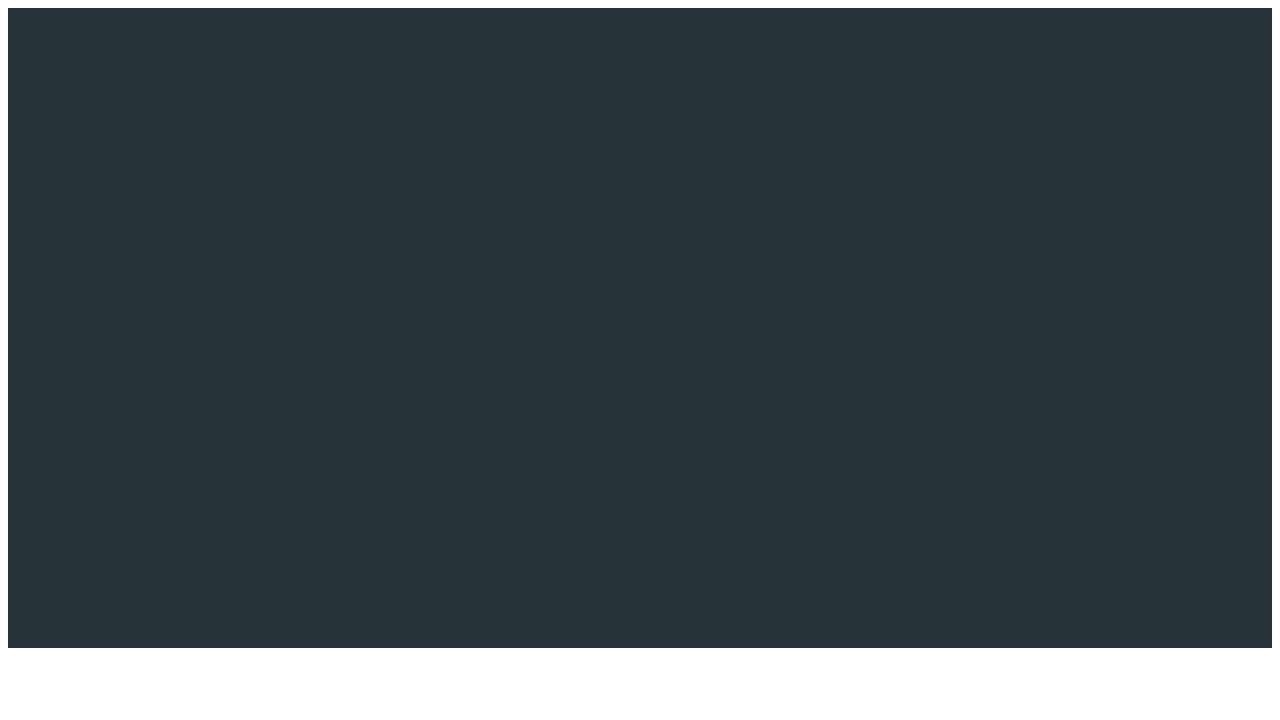
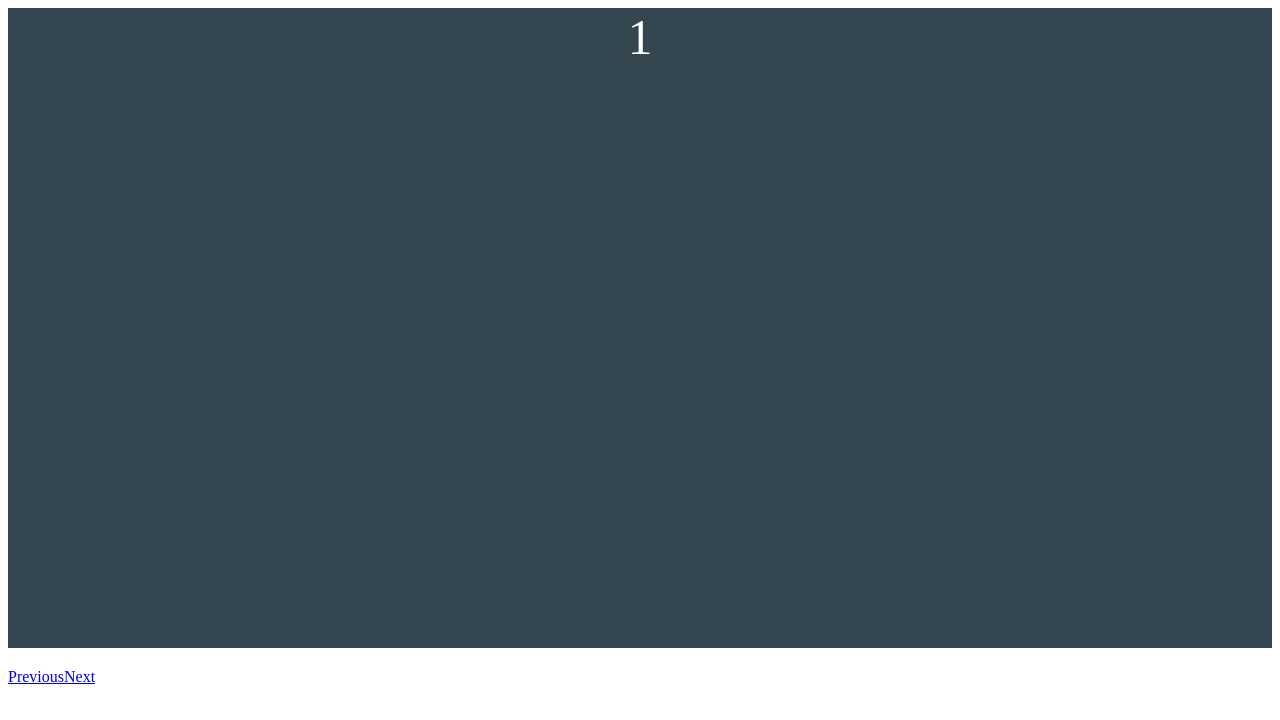
Before and after one commit to mattgoucher/jQuery-Stupid-Slider, a website: page index.html in a window 1280 px wide. Drawn offline with Linux system fonts and the light colour scheme.

Commit message:
uncommenting  HTML

```diff
--- a/index.html
+++ b/index.html
@@ -19,11 +19,11 @@
 		<script src="dist/jquery.stupid-slider.min.js" type="text/javascript"></script>
 
 		<script type="text/javascript">
-		// 	var slider = $("#slider").stupidSlider({
-		// 		loop: true,
-		// 		includeButtons: true
-		// 	}).data("stupidSlider");
-		// </script>
+			var slider = $("#slider").stupidSlider({
+				loop: true,
+				includeButtons: true
+			}).data("stupidSlider");
+		</script>
 
 	</body>
 </html>
```
